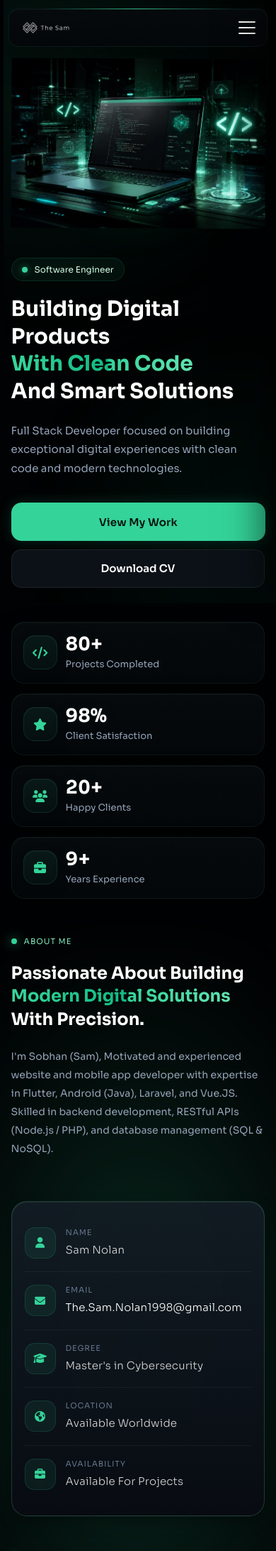
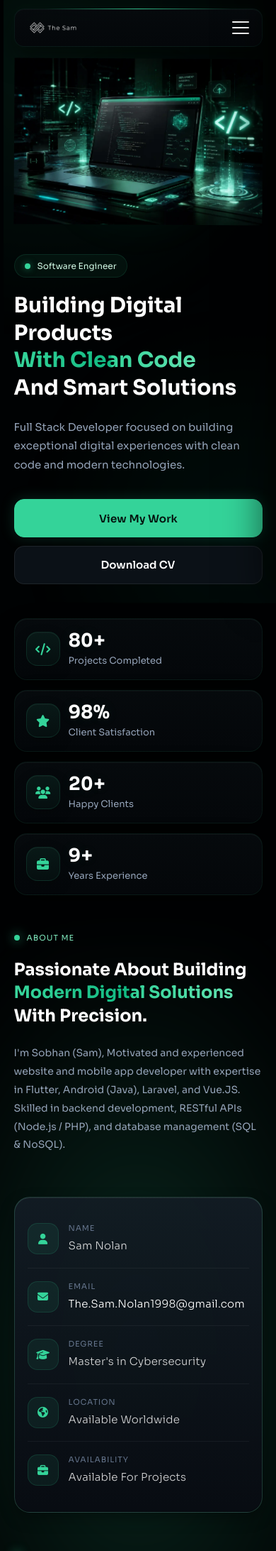
Before and after one commit to TheSam912/Portfolio-Template, a PHP site: page / in a window 390 px wide. Shown: the top 2185 px of the page at 71% size. Run offline with PHP 8.4, Linux system fonts and the light colour scheme; data that the repository does not hold is empty; some libraries are stand-ins or nearby versions.

Commit message:
Fix mobile and tablet navbar with consistent side gutters.
Use a fixed nav-shell wrapper so the bar stays pinned on scroll and keeps reliable left/right margins on small screens.

Co-authored-by: Cursor <cursoragent@cursor.com>

```diff
--- a/assets/css/animations.css
+++ b/assets/css/animations.css
@@ -73,7 +73,7 @@ body::before {
 }
 
 /* Keep page sections above the aura — exclude fixed UI shells */
-body > *:not(script):not(.navbar):not(.mobile-menu):not(.nav-overlay):not(.success-modal):not(.cursor-dot) {
+body > *:not(script):not(.nav-shell):not(.navbar):not(.mobile-menu):not(.nav-overlay):not(.success-modal):not(.cursor-dot) {
     position: relative;
     z-index: 1;
 }
@@ -232,12 +232,28 @@ body {
     }
 }
 
-/* Re-assert fixed nav after animations.css (loaded last) */
+/* Re-assert fixed nav shell after animations.css (loaded last) */
 @media (max-width: 1150px) {
-    .navbar {
+    .nav-shell {
+        display: block;
         position: fixed;
         top: max(12px, env(safe-area-inset-top, 0px));
+        left: 0;
+        right: 0;
         z-index: 9997;
+        padding-inline: max(var(--nav-gutter), env(safe-area-inset-left, 0px));
+        box-sizing: border-box;
+        pointer-events: none;
+    }
+
+    .nav-shell .navbar {
+        position: relative;
+        top: auto;
+        left: auto;
+        right: auto;
+        width: 100%;
+        margin: 0;
+        pointer-events: auto;
     }
 }
 
--- a/assets/css/responsive.css
+++ b/assets/css/responsive.css
@@ -36,8 +36,9 @@
 @media (max-width: 1150px) {
 
     :root {
+        --nav-gutter: clamp(1.25rem, 4.5vw, 2rem);
+        --section-inline: var(--nav-gutter);
         --nav-offset: 96px;
-        --section-inline: clamp(1rem, 4.5vw, 2.5rem);
     }
 
     body {
@@ -46,18 +47,32 @@
 
     /* ---- Navbar ---- */
 
-    .navbar {
+    .nav-shell {
+        display: block;
         position: fixed;
         top: max(12px, env(safe-area-inset-top, 0px));
-        left: max(var(--section-inline), env(safe-area-inset-left, 0px));
-        right: max(var(--section-inline), env(safe-area-inset-right, 0px));
-        width: auto;
+        left: 0;
+        right: 0;
+        z-index: 9997;
+        padding-inline: max(var(--nav-gutter), env(safe-area-inset-left, 0px));
+        box-sizing: border-box;
+        pointer-events: none;
+    }
+
+    .navbar {
+        position: relative;
+        top: auto;
+        left: auto;
+        right: auto;
+        width: 100%;
         margin: 0;
-        z-index: 9997;
+        z-index: 1;
         padding: 10px 16px;
         gap: 12px;
         box-sizing: border-box;
         max-width: none;
+        flex-wrap: nowrap;
+        pointer-events: auto;
     }
 
     .nav-links,
@@ -79,7 +94,7 @@
     .logo img {
         height: 44px;
         width: auto;
-        max-width: min(200px, 58vw);
+        max-width: min(200px, calc(100vw - (var(--nav-gutter) * 2) - 56px));
         object-fit: contain;
     }
 
@@ -95,7 +110,7 @@
 
     .mobile-menu {
         display: flex;
-        width: min(320px, 100vw);
+        width: min(320px, calc(100vw - var(--nav-gutter)));
         height: 100dvh;
         height: 100vh;
         padding-top: max(24px, calc(env(safe-area-inset-top, 0px) + 12px));
@@ -291,23 +306,28 @@
 @media (max-width: 768px) {
 
     :root {
+        --nav-gutter: clamp(1rem, 5vw, 1.5rem);
+        --section-inline: var(--nav-gutter);
         --nav-offset: 88px;
-        --section-inline: clamp(0.875rem, 4vw, 1.5rem);
     }
 
     body {
         padding-top: 82px;
     }
 
+    .nav-shell {
+        top: max(10px, env(safe-area-inset-top, 0px));
+    }
+
     .navbar {
-        padding: 8px 12px;
+        padding: 8px 14px;
         border-radius: 14px;
-        gap: 8px;
+        gap: 10px;
     }
 
     .logo img {
         height: 40px;
-        max-width: min(170px, 55vw);
+        max-width: min(170px, calc(100vw - (var(--nav-gutter) * 2) - 52px));
     }
 
     .menu-toggle {
@@ -316,7 +336,7 @@
     }
 
     .navbar.scrolled {
-        padding: 6px 12px;
+        padding: 6px 14px;
     }
 
     /* ---- Hero ---- */
@@ -605,24 +625,30 @@
 
 @media (max-width: 576px) {
 
+    :root {
+        --nav-gutter: clamp(1rem, 5vw, 1.25rem);
+        --section-inline: var(--nav-gutter);
+    }
+
     body {
         padding-top: 76px;
     }
 
+    .nav-shell {
+        top: max(8px, env(safe-area-inset-top, 0px));
+    }
+
     .navbar {
-        top: max(8px, env(safe-area-inset-top, 0px));
-        left: max(12px, env(safe-area-inset-left, 0px));
-        right: max(12px, env(safe-area-inset-right, 0px));
-        padding: 8px 10px;
+        padding: 8px 12px;
     }
 
     .logo img {
         height: 36px;
-        max-width: min(150px, 52vw);
+        max-width: min(150px, calc(100vw - (var(--nav-gutter) * 2) - 48px));
     }
 
     .mobile-menu {
-        width: min(300px, 100vw);
+        width: min(300px, calc(100vw - var(--nav-gutter)));
     }
 
     .mobile-menu a {
@@ -756,12 +782,12 @@
 @media (max-width: 400px) {
 
     .navbar {
-        padding: 6px 8px;
+        padding: 6px 10px;
     }
 
     .logo img {
         height: 32px;
-        max-width: min(140px, 48vw);
+        max-width: min(140px, calc(100vw - (var(--nav-gutter) * 2) - 44px));
     }
 
     .menu-toggle {
--- a/assets/css/style.css
+++ b/assets/css/style.css
@@ -38,7 +38,14 @@ video{
 
     --section-inline:clamp(1rem, 5vw, 4.5rem);
 
+    --nav-gutter:clamp(1rem, 5vw, 4.5rem);
+
     --nav-offset:120px;
+}
+
+/* Transparent wrapper — desktop layout ignores it */
+.nav-shell{
+    display:contents;
 }
 
 /* ===================================
@@ -2585,6 +2592,10 @@ section{
 
     cursor:pointer;
 
+    align-items:center;
+
+    justify-content:center;
+
     flex-direction:column;
 
     justify-content:center;
--- a/components/navbar.php
+++ b/components/navbar.php
@@ -1,3 +1,4 @@
+<div class="nav-shell">
     <nav class="navbar">
 
         <div class="logo">
@@ -25,6 +26,7 @@
         </button>
 
     </nav>
+</div>
 
 <div class="nav-overlay"></div>
 
```
Lines whose indentation alone changed are shown as unchanged.
